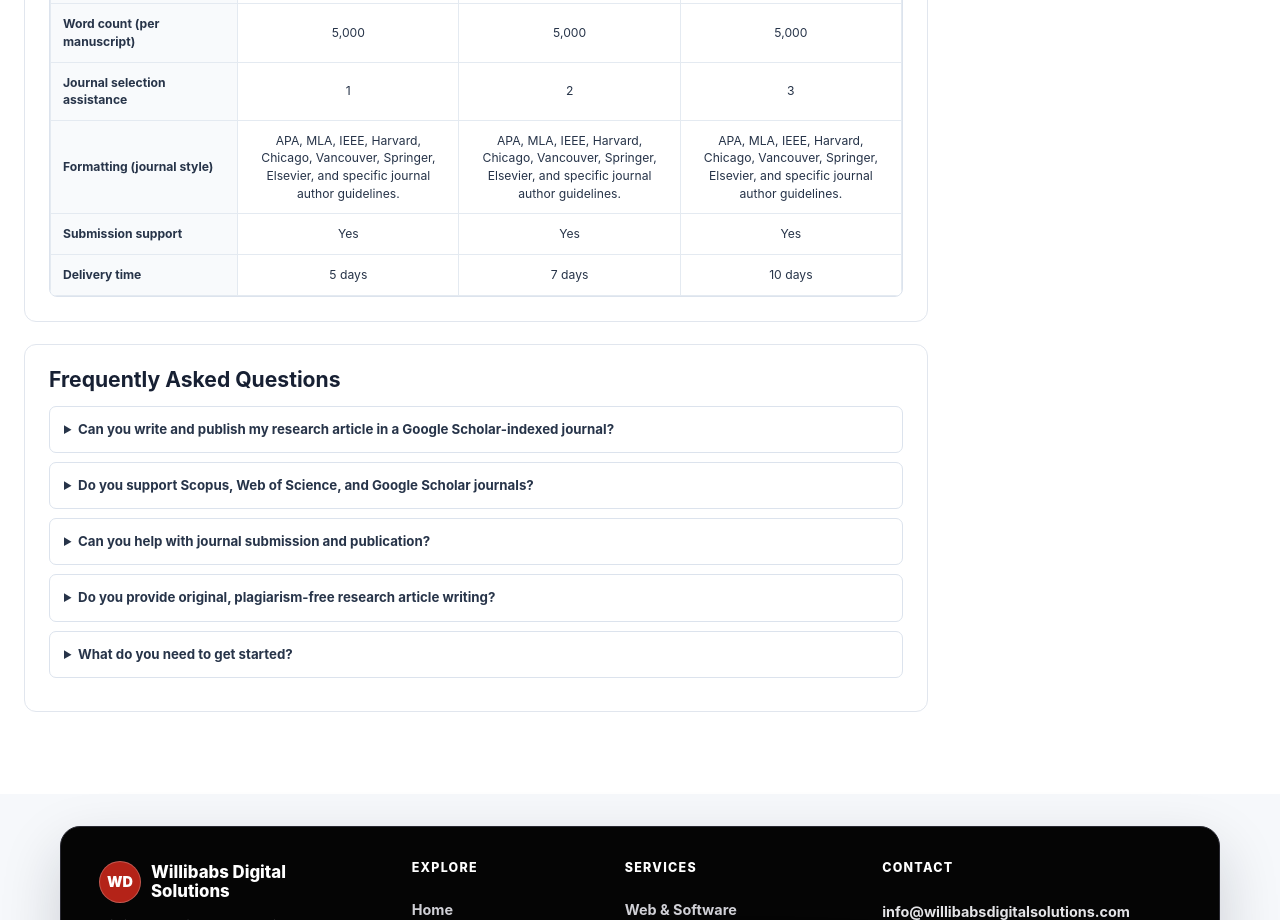
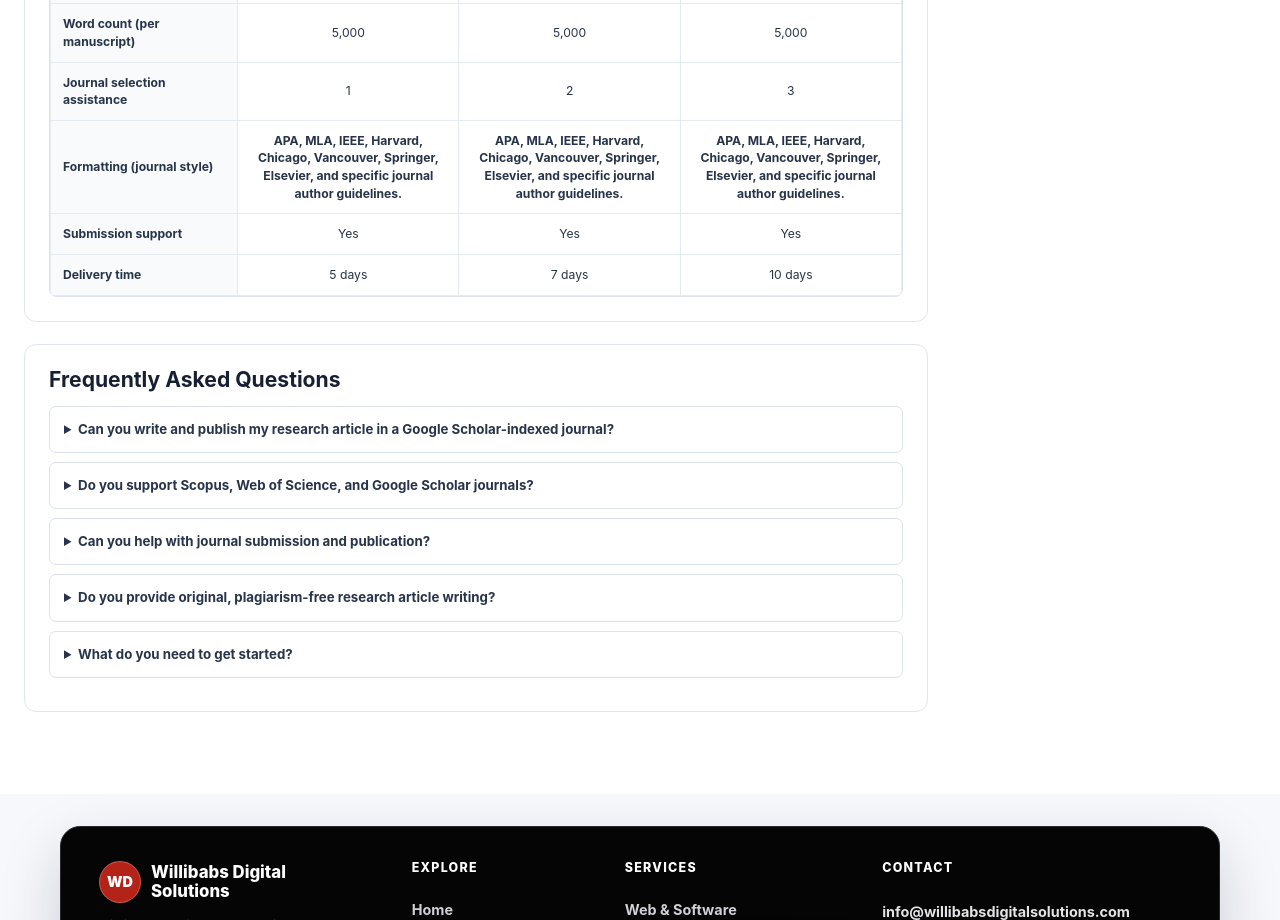
Before and after one commit to davidjames2708-dotcom/willibabsdigitalsolutions, a Next.js app: page /research-marketplace/gigs/article-submission-support in a window 1280 px wide. Shown: the part 2160-3080 px from the top of the page. Built offline with nearby package versions, Linux system fonts and the light colour scheme.

Commit message:
Emphasize package formatting details

```diff
--- a/app/research-marketplace/gigs/article-submission-support/page.jsx
+++ b/app/research-marketplace/gigs/article-submission-support/page.jsx
@@ -67,7 +67,7 @@ export default function ArticleSubmissionSupportPage() {
               <tr><th>Number of manuscripts</th>{packages.map(pkg=><td key={pkg.name}>{pkg.manuscripts}</td>)}</tr>
               <tr><th>Word count (per manuscript)</th>{packages.map(pkg=><td key={pkg.name}>{pkg.words}</td>)}</tr>
               <tr><th>Journal selection assistance</th>{packages.map(pkg=><td key={pkg.name}>{pkg.journals}</td>)}</tr>
-              <tr><th>Formatting (journal style)</th>{packages.map(pkg=><td key={pkg.name}>APA, MLA, IEEE, Harvard, Chicago, Vancouver, Springer, Elsevier, and specific journal author guidelines.</td>)}</tr>
+              <tr><th>Formatting (journal style)</th>{packages.map(pkg=><td key={pkg.name}><strong>APA, MLA, IEEE, Harvard, Chicago, Vancouver, Springer, Elsevier, and specific journal author guidelines.</strong></td>)}</tr>
               <tr><th>Submission support</th>{packages.map(pkg=><td key={pkg.name}>Yes</td>)}</tr>
               <tr><th>Delivery time</th>{packages.map(pkg=><td key={pkg.name}>{pkg.delivery}</td>)}</tr>
             </tbody></table></div>
```
